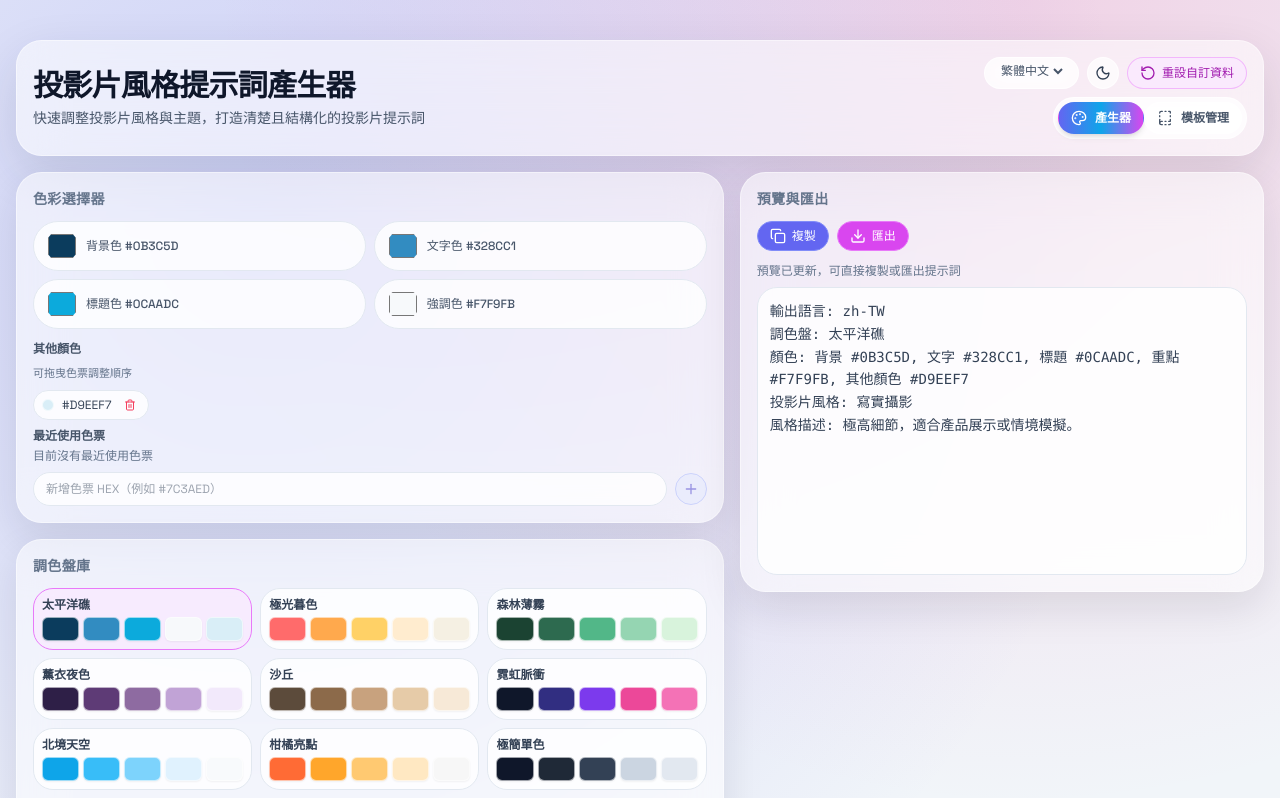
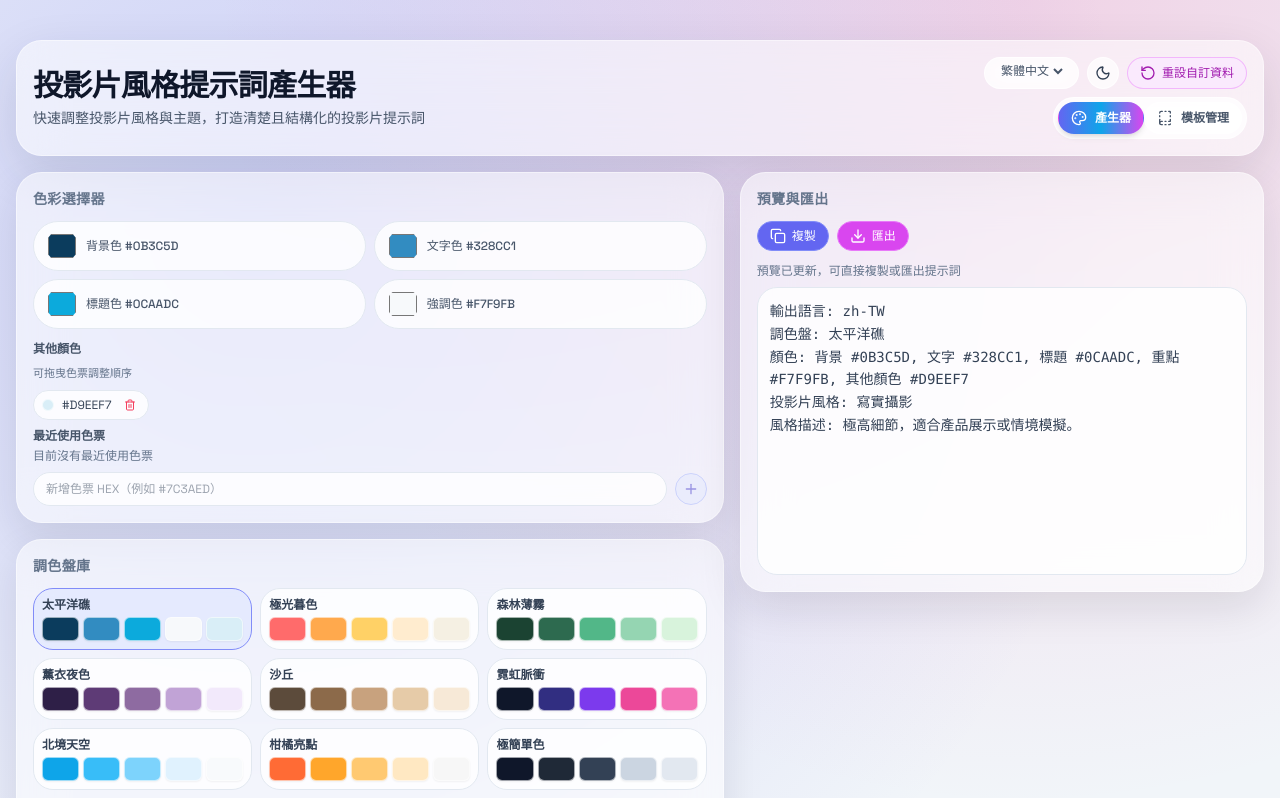
Before and after one commit to dubiety/slide-styling-prompt-generator, a React (Vite) app: page /zh-TW in a window 1280 px wide. Shown: the top 798 px of the page. Built offline with nearby package versions, Linux system fonts and the light colour scheme.

Commit message:
Refine user experience

```diff
--- a/src/App.tsx
+++ b/src/App.tsx
@@ -179,16 +179,12 @@ function loadCustomizationState(): LoadedCustomizationState {
     ];
     const palettes = [...DEFAULT_PALETTES, ...customPalettes];
     const styles = [...DEFAULT_STYLE_PRESETS, ...customStyles];
-    const selectedPaletteId = palettes.some((item) => item.id === parsed.selectedPaletteId)
-      ? parsed.selectedPaletteId
-      : palettes[0].id;
-    const selectedStyleId = styles.some((item) => item.id === parsed.selectedStyleId)
-      ? parsed.selectedStyleId
-      : styles[0].id;
+    const selectedPaletteId = palettes[0].id;
+    const selectedStyleId = styles[0].id;
     const colors = isColorSet(parsed.colors)
       ? parsed.colors
-      : palettes.find((item) => item.id === selectedPaletteId)?.colors ?? palettes[0].colors;
-    const selections = sanitizeSelections(parsed.selections ?? {}, categories);
+      : palettes[0].colors;
+    const selections = sanitizeSelections({}, categories);
 
     return { palettes, styles, categories, selectedPaletteId, selectedStyleId, colors, selections };
   } catch {
@@ -420,6 +416,12 @@ function App() {
     setPalettes((prev) => [...prev, customPalette]);
     setSelectedPaletteId(customPalette.id);
     setPaletteNameInput('');
+  };
+
+  const onPaletteNameInputKeyDown = (event: KeyboardEvent<HTMLInputElement>) => {
+    if (event.nativeEvent.isComposing || event.key !== 'Enter') return;
+    event.preventDefault();
+    addCustomPalette();
   };
 
   const addOtherColor = () => {
@@ -814,7 +816,7 @@ function App() {
                       onClick={() => applyPalette(palette)}
                       className={`rounded-2xl border p-2 text-left transition hover:-translate-y-0.5 hover:scale-[1.01] ${
                         selectedPaletteId === palette.id
-                          ? 'border-fuchsia-400 bg-fuchsia-100/70 dark:border-fuchsia-500/70 dark:bg-fuchsia-900/30'
+                          ? 'border-indigo-400 bg-indigo-100/70 dark:border-indigo-500/70 dark:bg-indigo-900/30'
                           : 'border-slate-200 bg-white/80 dark:border-slate-700 dark:bg-slate-800/80'
                       }`}
                     >
@@ -859,6 +861,7 @@ function App() {
                   <input
                     value={paletteNameInput}
                     onChange={(event) => setPaletteNameInput(event.target.value)}
+                    onKeyDown={onPaletteNameInputKeyDown}
                     placeholder={t('addPalettePlaceholder')}
                     className="min-w-[11rem] flex-1 rounded-full border border-slate-200 bg-white/80 px-3 py-2 text-sm focus:border-indigo-500 focus:outline-none dark:border-slate-700 dark:bg-slate-800/80"
                   />
```
Also changed, not shown: 1 other file (tests, documents, lock files or other folders).
